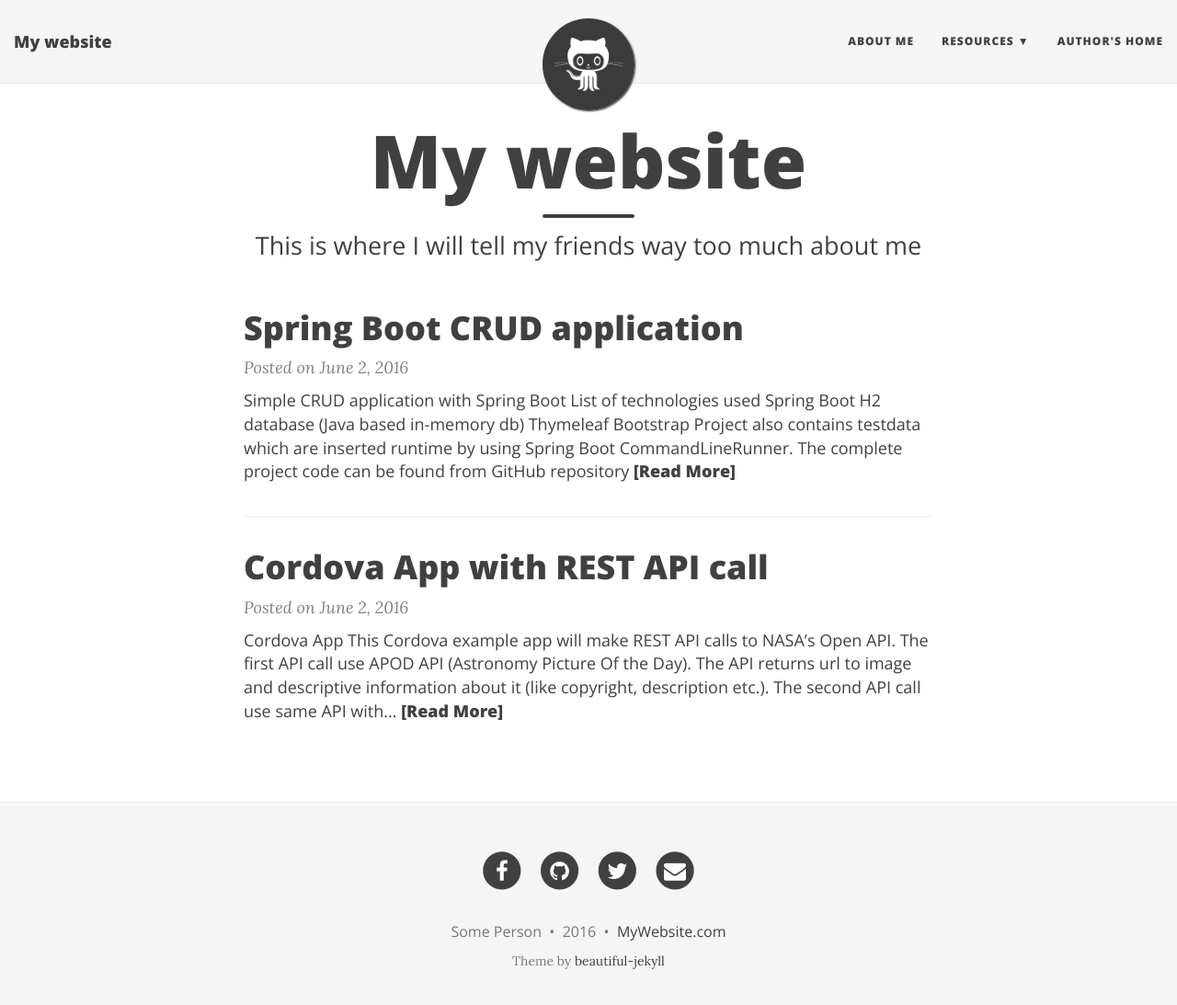
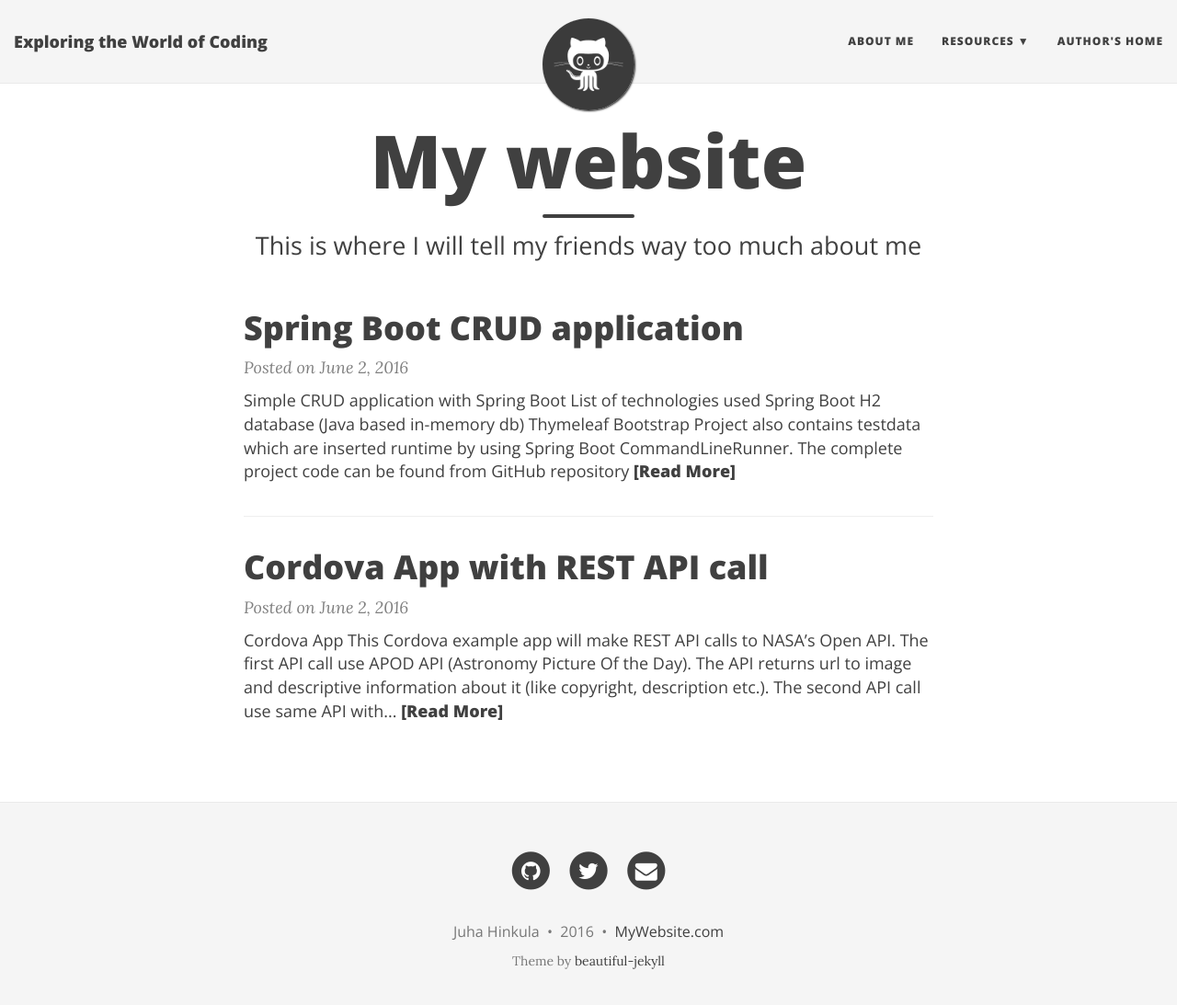
Before and after one commit to juhahinkula/juhahinkula.github.io, a Jekyll site: the page built from index.html, in a window 1280 px wide and 1106 px high. Shown: the top 1093 px of the window at 92% size. Built offline with Jekyll 4.4.1, drawn with Linux system fonts in a browser that asks for light colours; nearby versions of some CDN libraries; the list of posts is cut into pages by our own code.

Commit message:
changing template

```diff
--- a/_config.yml
+++ b/_config.yml
@@ -4,7 +4,7 @@
 # baseurl is the website's URL without the hostname
 
 # If you are building a simple GitHub user page (http://username.github.io) then use these settings:
-url: "http://username.github.io"
+url: "http://juhahinkula.github.io"
 baseurl: ""
 
 # If you are building a GitHub project page then use these settings:
@@ -14,10 +14,10 @@ baseurl: ""
 # Of course don't forget to change the username and projectname to YOUR username and project
 
 # Name of website
-title: My website
+title: Exploring the World of Coding
 
 # Short description of your site
-description: A virtual proof that name is awesome!
+description: Blog by Juha Hinkula
 
 # --- Navigation bar options --- #
 
@@ -39,18 +39,16 @@ avatar: "/img/avatar-icon.png"
 # Change all these values or delete the ones you don't want.
 # Important: you must keep the "name" parameter, everything else you can remove
 author:
-  name: Some Person
-  email: "youremail@domain.com"
-  facebook: yourname  # eg. daattali
-  github: yourname    # eg. daattali
-  twitter: yourname   # eg. daattali
+  name: Juha Hinkula
+  email: "hinkula@gmail.com"
+  github: juhahinkula    # eg. daattali
+  twitter: hinkulaj   # eg. daattali
   linkedin: yourlink  # eg. "pub/dean-attali/8/946/143"
-  stackoverflow: yourlink  # eg. "3943160/daattali"
 
 # Select which links to show in the footer
 footer-links-active:
   rss: false
-  facebook: true
+  facebook: false
   email: true
   twitter: true
   github: true
```
